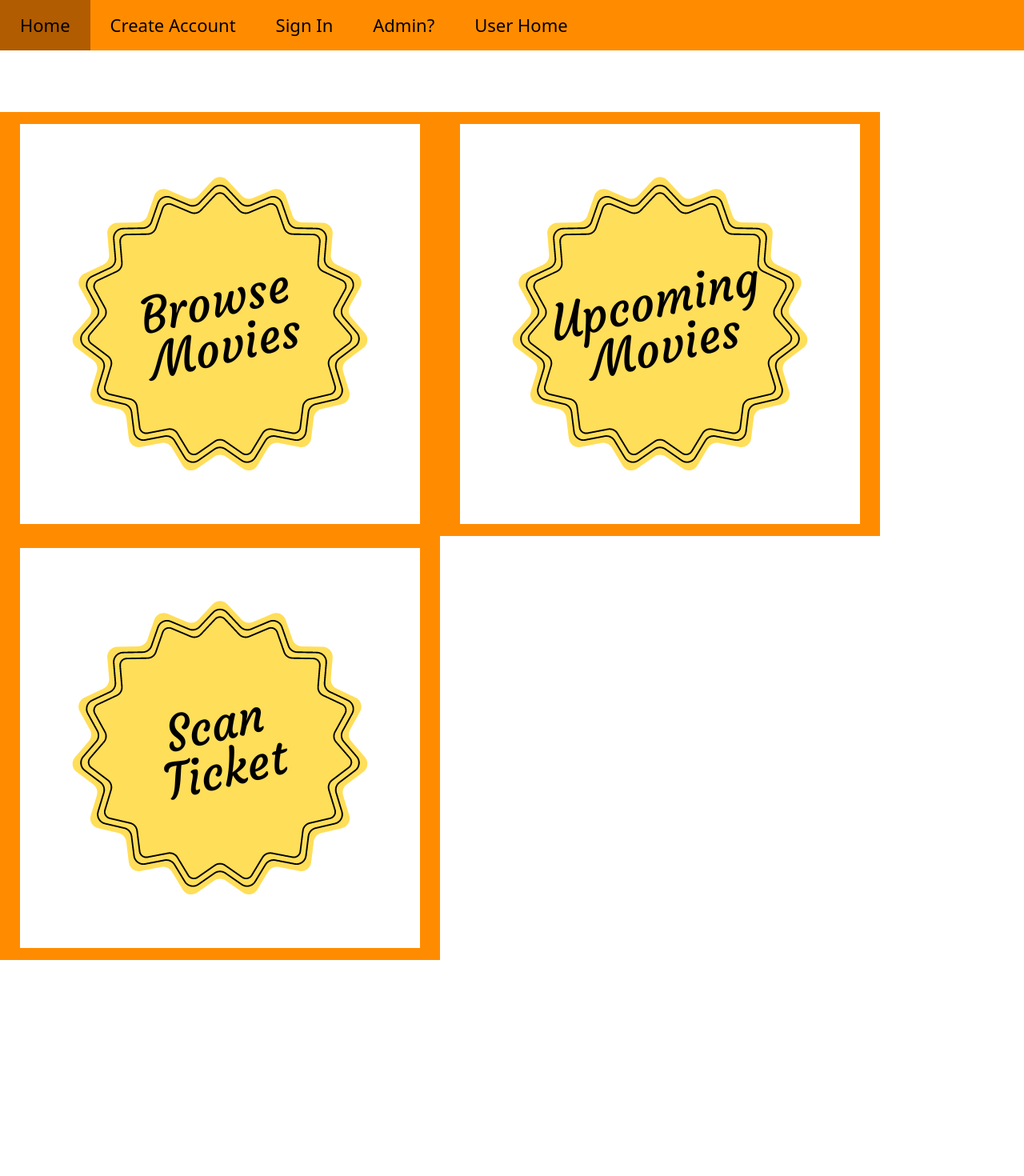
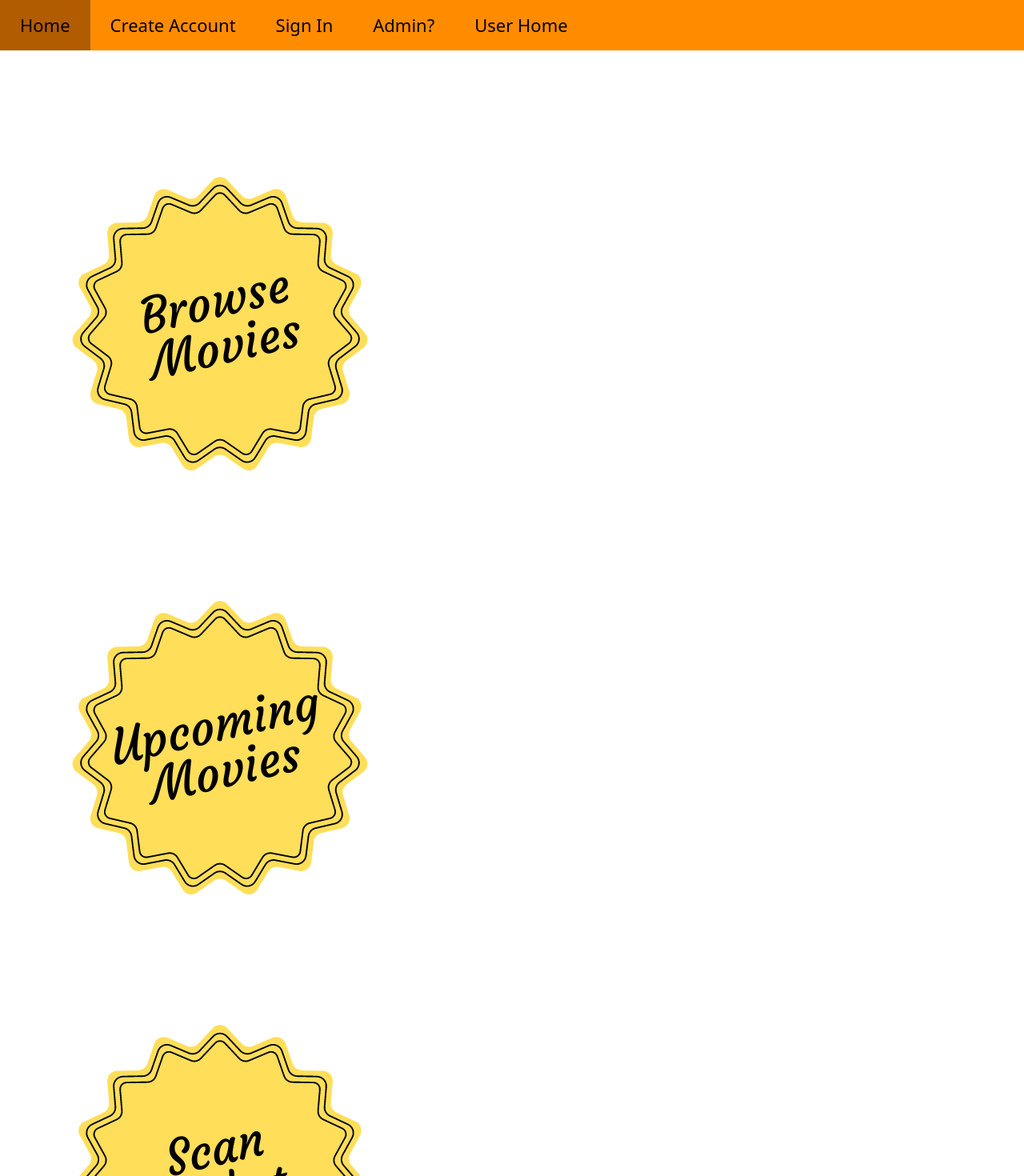
Before and after one commit to valequintanilla/Software_Project, a React (Create React App) app in the folder moviebooking-app/: page /Userhome in a window 1280 px wide. Shown: the top 1470 px of the page at 80% size. Before the commit the page ends 1222 px from the top, so only its background shows below. Built offline with nearby package versions, Linux system fonts and the light colour scheme.

Commit message:
Update UserHome.js
linked the browse movies button to the movie catalog page

```diff
--- a/moviebooking-app/src/Pages/UserHome.js
+++ b/moviebooking-app/src/Pages/UserHome.js
@@ -1,16 +1,18 @@
-import {useRef, useState, useEffect} from "react";
+import {Link} from 'react-router-dom';
 import BrowseImg from './images/Browse.png';
 import BrowseImg2 from './images/Browse-2.png';
 import BrowseImg3 from './images/Browse-3.png';
 //user home page
+
 const UserHome = () =>{
     return(
         <html>
             <p>
                 <h1>User Home Page</h1>
-                <button><img src = {BrowseImg}/></button>
-                <button><img src = {BrowseImg2}/></button>
-                <button><img src = {BrowseImg3}/></button>
+                <Link to = '/browsemovies'><button id = "user-home" ><img src = {BrowseImg} id = "user-home"/></button></Link>
+                <Link to = '/upcomingmovies' ><button id = "user-home"><img src = {BrowseImg2} id = "user-home"/></button></Link>
+                <Link to = '/usertickets'><button id = "user-home"><img src = {BrowseImg3} id = "user-home"/></button></Link>
+
             </p>
 
         </html>
```
